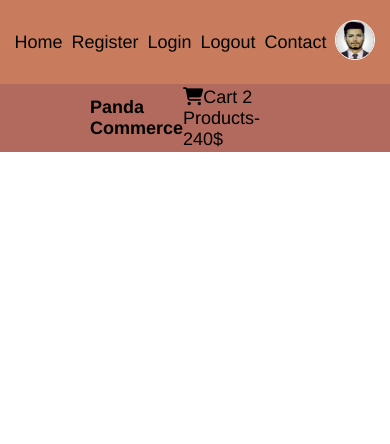
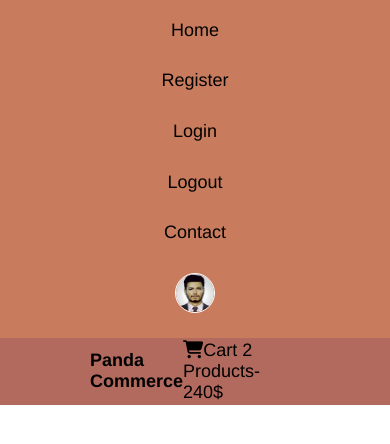
Before and after one commit to najmolhasan1/Panda-commerce, a plain HTML site: page index.html in a window 390 px wide. Drawn offline with Linux system fonts and the light colour scheme.

Commit message:
added responsive css

```diff
--- /dev/null
+++ b/Responsive.css
@@ -0,0 +1,12 @@
+@media (max-width:600px) {
+
+.flex_display_around{
+    flex-direction: column;
+    gap: 1rem;
+    padding: 1rem 0rem;
+}
+.upper_nav{
+    height: 40vh;
+}
+
+}
--- a/index.html
+++ b/index.html
@@ -5,6 +5,7 @@
     <meta name="viewport" content="width=device-width, initial-scale=1.0">
     <meta name="description" content="Panda Commerce is the largest e-commerce site in Bangladesh">
     <link rel="stylesheet" href="style.css">
+    <link rel="stylesheet" href="Responsive.css">
     <link rel="stylesheet" href="https://cdnjs.cloudflare.com/ajax/libs/font-awesome/6.4.2/css/all.min.css" integrity="sha512-z3gLpd7yknf1YoNbCzqRKc4qyor8gaKU1qmn+CShxbuBusANI9QpRohGBreCFkKxLhei6S9CQXFEbbKuqLg0DA==" crossorigin="anonymous" referrerpolicy="no-referrer" />
     <title>Panda Commerce</title>
 
```
Also changed, not shown: style.css (line endings or trailing spaces).
